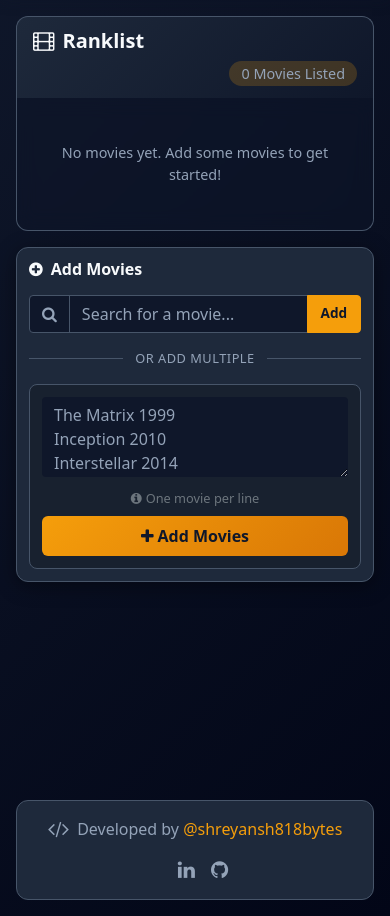
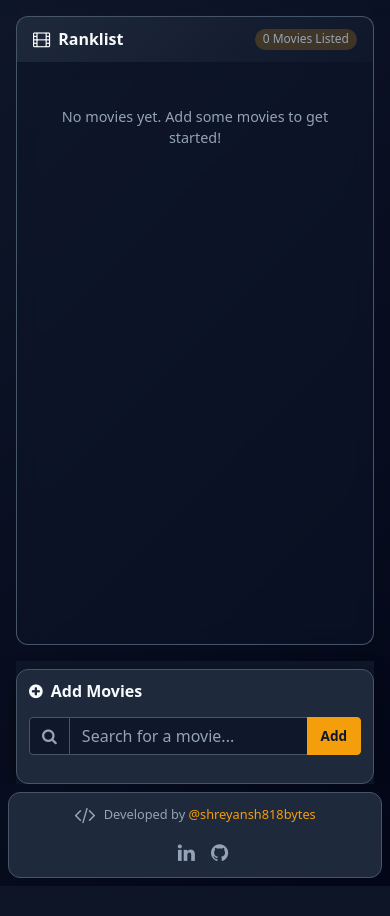
Before and after one commit to shreyansh818bytes/Movie-Ranklist-Flask, a Flask app: page / in a window 390 px wide. Shown: the part 54-970 px from the top of the page. After the commit the page ends 940 px from the top, so only its background shows below. Run offline with Flask 3, Linux system fonts and the light colour scheme.

Commit message:
[feat] Improve mobile responsive layout for movie cards
- Add fixed height ranklist with scrollable movie list
- Keep add movies section always visible at bottom
- Hide multi-add section on mobile to save space
- Use flex layout with larger thumbnails (80x120px)
- Stack rating pills vertically for better readability
- Make average score pill square and position top-right
- Position action buttons bottom-right with smaller icons
- Hide tooltips on mobile devices
- Add scroll-into-view for inputs when keyboard opens
- Update viewport meta for better keyboard handling

Co-Authored-By: Claude Opus 4.5 <noreply@anthropic.com>

```diff
--- a/static/js/api-handler.js
+++ b/static/js/api-handler.js
@@ -36,6 +36,27 @@ function hideShortcutTooltip() {
   currentFocusedInput = null;
 }
 
+// Check if device is touch-capable (mobile/tablet)
+function isTouchDevice() {
+  return (('ontouchstart' in window) ||
+    (navigator.maxTouchPoints > 0) ||
+    (navigator.msMaxTouchPoints > 0));
+}
+
+// Scroll input into view when keyboard opens on mobile
+function scrollInputIntoView(inputElement) {
+  if (!isTouchDevice()) return;
+
+  // Wait for keyboard to appear
+  setTimeout(() => {
+    // Scroll the input into view with some padding
+    inputElement.scrollIntoView({
+      behavior: 'smooth',
+      block: 'center'
+    });
+  }, 300);
+}
+
 // Setup keyboard shortcuts and tooltip for search inputs
 function setupSearchShortcuts() {
   const singleInput = document.getElementById('single_text_input');
@@ -51,6 +72,9 @@ function setupSearchShortcuts() {
   };
 
   const handleFocus = (e) => {
+    // Scroll input into view on mobile when keyboard opens
+    scrollInputIntoView(e.target);
+
     // Schedule tooltip to show after 5 seconds of focus
     currentFocusedInput = e.target;
     clearTimeout(tooltipShowTimeout);
--- a/static/styles/index.css
+++ b/static/styles/index.css
@@ -651,13 +651,53 @@ footer i {
 @media (max-width: 767px) {
     .app-container {
         flex-direction: column;
+        height: calc(100vh - 60px);
+        min-height: auto;
+        padding-bottom: 0;
+        overflow: hidden;
+    }
+
+    /* Ranklist container - fixed height, scrollable */
+    #output-container {
+        flex: 1;
+        display: flex;
+        flex-direction: column;
+        min-height: 0; /* Allow flex child to shrink */
+        overflow: hidden;
+    }
+
+    /* Movie list container - scrollable with fixed height */
+    .movie-list-container {
+        flex: 1;
+        overflow-y: auto;
+        -webkit-overflow-scrolling: touch;
+    }
+
+    /* Input container - fixed at bottom, never scrolls away */
+    #input-container {
+        flex-shrink: 0;
+        z-index: 100;
+        background: var(--color-bg);
+        padding-top: 0.5rem;
+    }
+
+    /* Hide multi-add section on mobile */
+    .divider-text,
+    .multi-input-section {
+        display: none;
     }
 
     /* Remove hover transform and border effect on mobile */
     .movie-container {
         padding: 0.5rem;
         border: 1px solid var(--color-border);
+        border-radius: 10px;
         transform: none !important;
+        display: flex;
+        flex-direction: row;
+        align-items: stretch;
+        gap: 0.5rem;
+        min-height: auto;
     }
 
     .movie-container:hover {
@@ -770,10 +827,9 @@ footer i {
         width: 100%;
     }
 
-    /* Movie list container height adjustment */
-    .movie-list-container {
-        max-height: none;
-        overflow-y: visible;
+    /* Ensure inputs scroll into view when focused (for keyboard visibility) */
+    .input-card .form-control:focus {
+        scroll-margin-bottom: 200px;
     }
 }
 
@@ -1247,27 +1308,41 @@ footer i {
         font-size: 1.1rem;
     }
 
-    /* Head container stacks on very small screens */
-    .head-container {
-        flex-direction: column;
-        align-items: flex-start;
-        gap: 0.5rem;
+    /* Head container - keep on same line, adjust sizes */
+    .head-container > h2 {
+        font-size: 1rem;
     }
 
     .head-container > h3 {
-        align-self: flex-end;
+        font-size: 0.75rem;
+        padding: 0.2rem 0.5rem;
     }
 
-    /* Movie card compact layout */
+    /* Movie card - slightly smaller on very small screens */
     .movie-container {
         padding: 0.4rem;
-        min-height: auto;
+        gap: 0.4rem;
     }
 
+    /* Thumbnail - slightly smaller on very small screens */
     .logo-box-container {
-        width: 45px;
-        height: 65px;
-        margin-right: 0.5rem;
+        width: 70px;
+        height: 105px;
+    }
+
+    /* Smaller square avg score */
+    .avg-score {
+        top: 0.4rem;
+        right: 0.4rem;
+        width: 1.8rem;
+        height: 1.8rem;
+        font-size: 0.8rem;
+    }
+
+    /* Action buttons position */
+    .card-actions {
+        bottom: 0.4rem;
+        right: 0.4rem;
     }
 
     .title-year-container > span {
@@ -1320,3 +1392,38 @@ footer i {
         line-height: 1rem;
     }
 }
+
+/* ========================== */
+/* Landscape Mode (Mobile)    */
+/* ========================== */
+@media (max-width: 767px) and (orientation: landscape) {
+    /* Reduce navbar padding in landscape */
+    .navbar {
+        padding: 0.25rem 0.5rem;
+    }
+
+    /* Compact input card in landscape */
+    .input-card {
+        padding: 0.5rem;
+    }
+
+    .input-card h4 {
+        font-size: 0.9rem;
+        margin-bottom: 0.5rem;
+    }
+}
+
+/* ========================== */
+/* Footer Mobile Adjustments  */
+/* ========================== */
+@media (max-width: 767px) {
+    .footer-container {
+        margin: 0.5rem;
+        padding: 0.75rem;
+        font-size: 0.85rem;
+    }
+
+    .footer-container .sign {
+        font-size: 0.8rem;
+    }
+}
--- a/templates/index.html
+++ b/templates/index.html
@@ -2,7 +2,7 @@
 <html lang="en">
     <head>
         <meta charset="UTF-8" />
-        <meta name="viewport" content="width=device-width, initial-scale=1" />
+        <meta name="viewport" content="width=device-width, initial-scale=1, interactive-widget=resizes-content" />
 
         <link rel="shortcut icon" href="{{ url_for('static', filename='assets/favicon.ico') }}">
 
```
Also changed, not shown: other parts of static/styles/index.css (+64 -45 lines).
